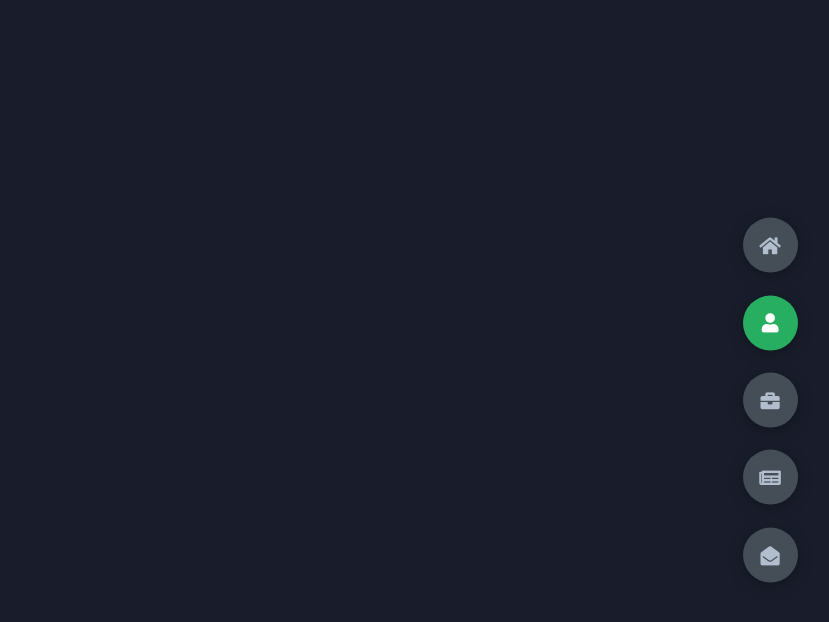
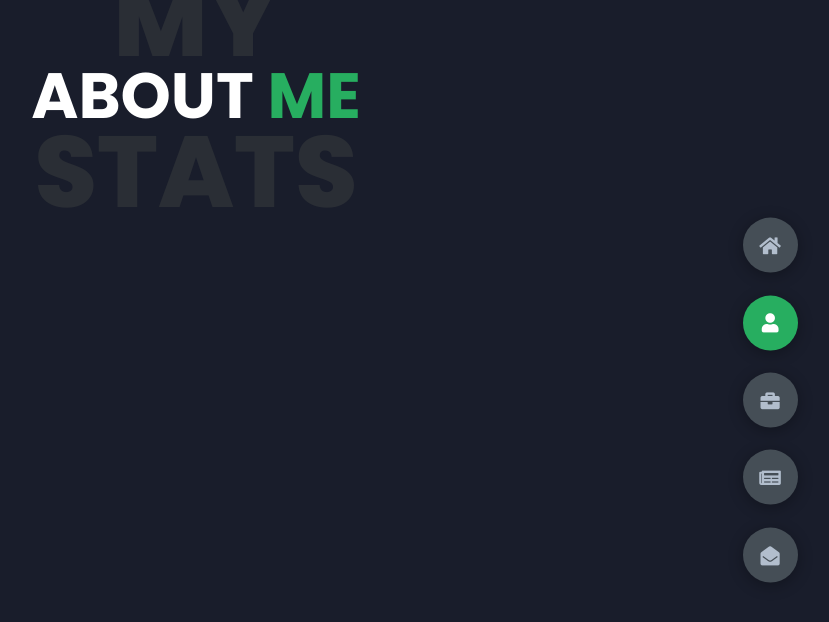
Before and after one commit to djboburjon/portfolio-with-sass, a plain HTML site: page index.html in a window 1280 px wide. Both pictures are taken after a click on the element 1214 px from the left and 322 px from the top of the page. Shown: the whole page, without its empty margins (444-1273 px from the left). Drawn offline with Linux system fonts and the light colour scheme.

Commit message:
section's main-title is added with style

```diff
--- a/index.html
+++ b/index.html
@@ -25,7 +25,7 @@
         <div class="left-header">
           <div class="h-shape"></div>
           <div class="image">
-            <img src="./img/hero.png" alt="">
+            <img src="./img/hero.png" alt="" />
           </div>
         </div>
         <div class="right-header">
@@ -34,7 +34,10 @@
             A Web Developer.
           </h1>
           <p>
-            I'm a Web Developer, I love to create beautiful and functional websites. Lorem ipsum dolor sit amet consectetur adipisicing elit. Vero, praesentium. Lorem, ipsum dolor sit amet consectetur adipisicing elit. Nostrum cum natus accusamus.
+            I'm a Web Developer, I love to create beautiful and functional
+            websites. Lorem ipsum dolor sit amet consectetur adipisicing elit.
+            Vero, praesentium. Lorem, ipsum dolor sit amet consectetur
+            adipisicing elit. Nostrum cum natus accusamus.
           </p>
           <div class="btn-con">
             <a href="" class="main-btn">
@@ -46,7 +49,11 @@
       </div>
     </header>
     <main>
-      <section class="section sec2 about" id="about"></section>
+      <section class="section sec2 about" id="about">
+        <div class="main-title">
+          <h2>About <span>me</span><span class="bg-text">my stats</span></h2>
+        </div>
+      </section>
       <section class="section sec3 portfolio" id="portfolio"></section>
       <section class="section sec4 blogs" id="blogs"></section>
       <section class="section sec5 contact" id="contact"></section>
--- a/main.scss
+++ b/main.scss
@@ -18,7 +18,7 @@
   --color-grey-5: #2a2e35;
   --color-grey-6: #12181b;
   --br-sm-2: 14px;
-  --box-shadow-1: 0 3px 15px rgba(0,0,0,.3);
+  --box-shadow-1: 0 3px 15px rgba(0, 0, 0, 0.3);
 }
 
 body {
@@ -52,7 +52,7 @@ section {
 
 .section {
   transform: translateY(-100%) scale(0);
-  transition: all .4s ease-in-out;
+  transition: all 0.4s ease-in-out;
   background-color: var(--color-primary);
 }
 
@@ -85,10 +85,10 @@ section {
   display: block;
   animation: scaleAnim 1s ease-in-out;
   @keyframes scaleAnim {
-    0%{
+    0% {
       transform: translateY(-100%) scaleY(0);
     }
-    100%{
+    100% {
       transform: translateY(-100%) scaleY(1);
     }
   }
@@ -107,8 +107,8 @@ section {
   transform: translateY(-50%);
   .active-btn {
     background-color: var(--color-secondary) !important;
-    transition: all .4s ease-in-out;
-    i{
+    transition: all 0.4s ease-in-out;
+    i {
       color: var(--color-white) !important;
     }
   }
@@ -122,7 +122,7 @@ section {
     display: flex;
     align-items: center;
     justify-content: center;
-    margin: .7rem 0;
+    margin: 0.7rem 0;
     box-shadow: var(--box-shadow-1);
     i {
       font-size: 1.2rem;
@@ -131,7 +131,6 @@ section {
     }
   }
 }
-
 
 // Header-content
 .header-content {
@@ -143,7 +142,7 @@ section {
     align-items: center;
     position: relative;
     .h-shape {
-      transition: all .4s ease-in-out;
+      transition: all 0.4s ease-in-out;
       width: 65%;
       height: 100%;
       background-color: var(--color-secondary);
@@ -159,14 +158,14 @@ section {
       width: 60%;
       margin-left: 4rem;
       background-color: var(--color-black);
-      transition: all .4s ease-in-out;
-      img{
+      transition: all 0.4s ease-in-out;
+      img {
         width: 100%;
         height: 100%;
         object-fit: cover;
-        transition: all .4s ease-in-out;
+        transition: all 0.4s ease-in-out;
         filter: grayscale(100%);
-        &:hover{
+        &:hover {
           filter: grayscale(0);
         }
       }
@@ -180,20 +179,16 @@ section {
     padding-right: 18rem;
     .name {
       font-size: 3rem;
-      span{
+      span {
         color: var(--color-secondary);
       }
     }
-    p{
+    p {
       margin: 1.5rem 0;
       line-height: 2rem;
     }
   }
 }
-
-
-
-
 
 // Independed components
 .btn-con {
@@ -213,7 +208,7 @@ section {
   .btn-text {
     padding: 0 2rem;
   }
-  .btn-icon{
+  .btn-icon {
     background-color: var(--color-secondary);
     display: flex;
     align-items: center;
@@ -222,22 +217,46 @@ section {
     padding: 1rem;
   }
   &::before {
-    content: '';
+    content: "";
     position: absolute;
     top: 0;
     right: 0;
     transform: translateX(100%);
-    transition: all .4s ease-out;
+    transition: all 0.4s ease-out;
     z-index: -1;
   }
   &:hover {
-    transition: all .4s ease-out;
+    transition: all 0.4s ease-out;
     &::before {
       width: 100%;
       height: 100%;
       background-color: var(--color-secondary);
       transform: translateX(0);
-      transition: all .4s ease-out;
+      transition: all 0.4s ease-out;
     }
   }
 }
+
+.main-title {
+  text-align: center;
+  h2 {
+    position: relative;
+    text-transform: uppercase;
+    font-size: 4rem;
+    font-weight: 700;
+    span {
+      color: var(--color-secondary);
+    }
+    .bg-text {
+      position: absolute;
+      top: 50%;
+      left: 50%;
+      color: var(--color-grey-5);
+      transition: all 0.4s ease-in-out;
+      z-index: -1;
+      transform: translate(-50%, -50%);
+      font-weight: 800;
+      font-size: 6.3rem;
+    }
+  }
+}
```
Also changed, not shown: css/main.css, 2 other files.
